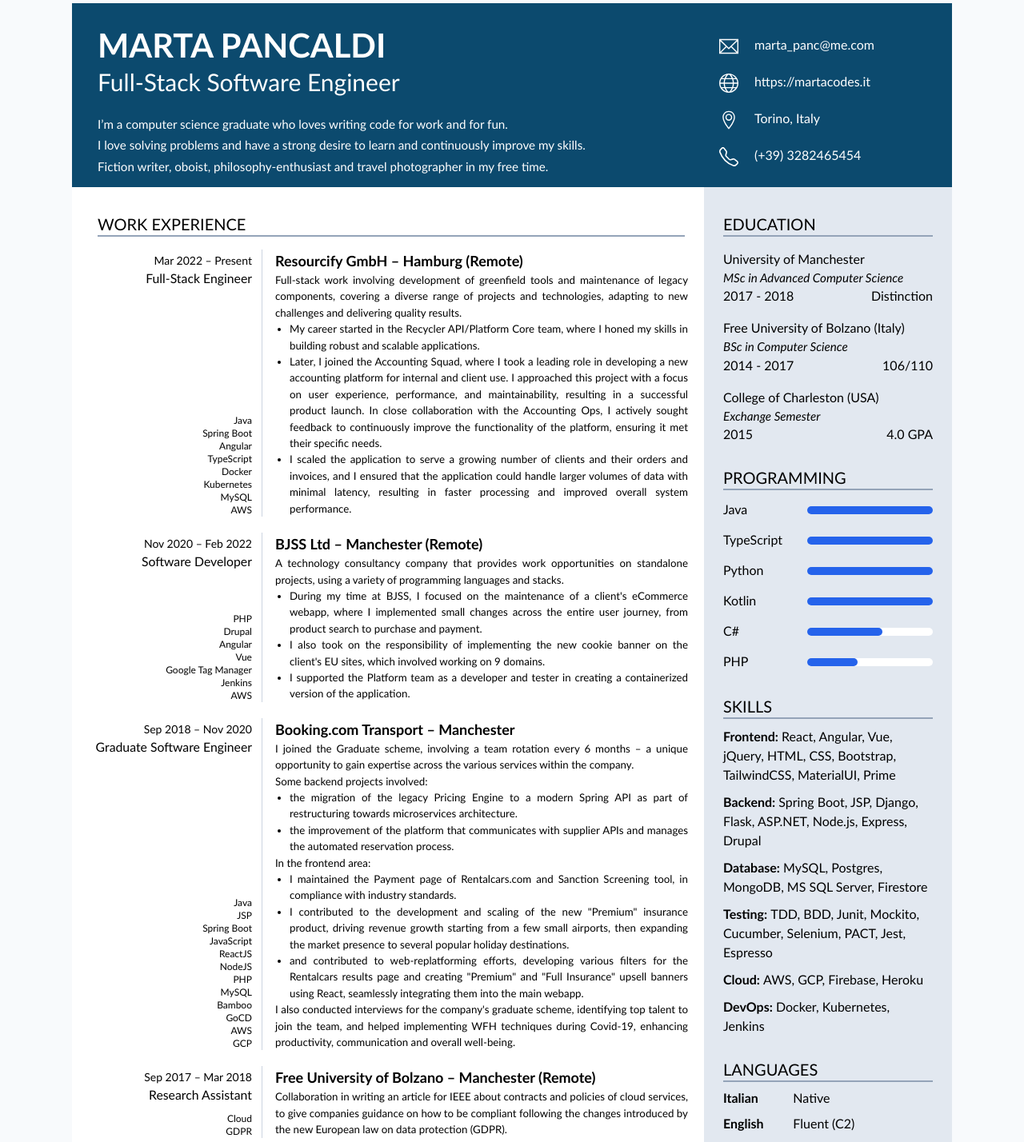
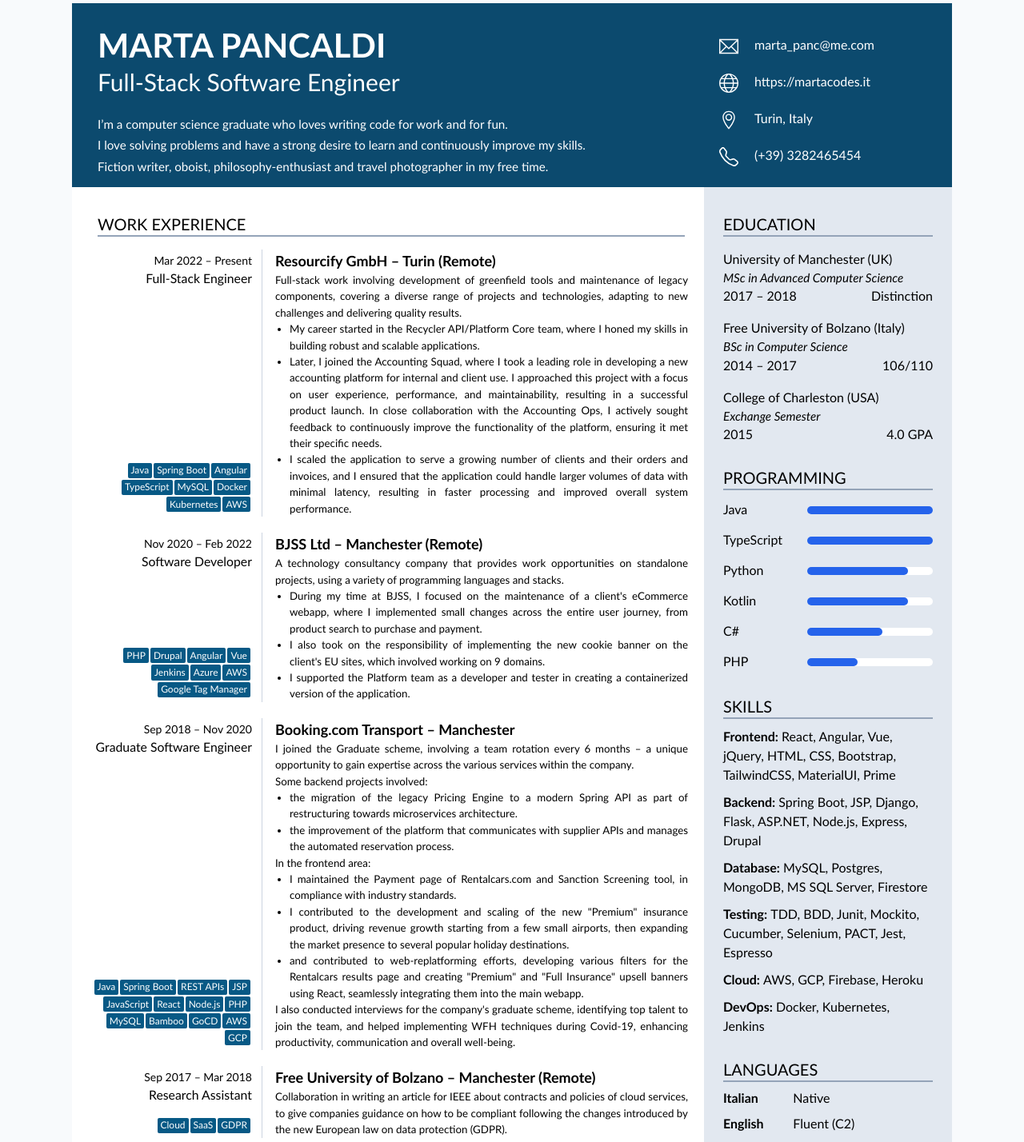
Before and after one commit to martapanc/cv-maker, a Next.js app: page /html in a window 1280 px wide. Shown: the part 100-1528 px from the top of the page at 80% size. Built offline with nearby package versions, Linux system fonts and the light colour scheme.

Commit message:
feat: skills in a flex-row with colors

```diff
--- a/src/components/cv/cards/WorkCard.tsx
+++ b/src/components/cv/cards/WorkCard.tsx
@@ -15,9 +15,12 @@ const WorkCard: React.FC<WorkCardProps> = ({ job }) => {
           <span className='text-[15.8px]'>{job.jobTitle}</span>
         </div>
 
-        <div className='flex flex-col items-end'>
+        <div className='mb-1 flex max-w-[200px] flex-wrap justify-end'>
           {job.skills.map((skill, id) => (
-            <span key={id} className='text-xs'>
+            <span
+              key={id}
+              className='mb-0.5 me-0.5 rounded-sm bg-sky-800 px-1 py-[0.1rem] text-xs text-white'
+            >
               {skill}
             </span>
           ))}
--- a/src/components/cv/sections/style.css
+++ b/src/components/cv/sections/style.css
@@ -24,3 +24,7 @@ li {
 .job-description li {
   margin-left: 18px;
 }
+
+.w-4\/5 {
+  width: 80%;
+}
--- a/src/data/data.json
+++ b/src/data/data.json
@@ -4,7 +4,7 @@
     "jobTitle": "Full-Stack Software Engineer",
     "email": "marta_panc@me.com",
     "website": "https://martacodes.it",
-    "location": "Torino, Italy",
+    "location": "Turin, Italy",
     "phoneNumber": "(+39) 3282465454",
     "intro": [
       "I’m a computer science graduate who loves writing code for work and for fun.",
@@ -15,7 +15,7 @@
   "body": {
     "jobs": [
       {
-        "name": "Resourcify GmbH – Hamburg (Remote)",
+        "name": "Resourcify GmbH – Turin (Remote)",
         "jobTitle": "Full-Stack Engineer",
         "dates": "Mar 2022 – Present",
         "description": "resourcify.md",
@@ -24,9 +24,9 @@
           "Spring Boot",
           "Angular",
           "TypeScript",
+          "MySQL",
           "Docker",
           "Kubernetes",
-          "MySQL",
           "AWS"
         ]
       },
@@ -40,9 +40,10 @@
           "Drupal",
           "Angular",
           "Vue",
-          "Google Tag Manager",
           "Jenkins",
-          "AWS"
+          "Azure",
+          "AWS",
+          "Google Tag Manager"
         ]
       },
       {
@@ -52,11 +53,12 @@
         "description": "booking.md",
         "skills": [
           "Java",
+          "Spring Boot",
+          "REST APIs",
           "JSP",
-          "Spring Boot",
           "JavaScript",
-          "ReactJS",
-          "NodeJS",
+          "React",
+          "Node.js",
           "PHP",
           "MySQL",
           "Bamboo",
@@ -70,29 +72,29 @@
         "jobTitle": "Research Assistant",
         "dates": "Sep 2017 – Mar 2018",
         "description": "Collaboration in writing an article for IEEE about contracts and policies of cloud services, to give companies guidance on how to be compliant following the changes introduced by the new European law on data protection (GDPR).",
-        "skills": ["Cloud", "GDPR"]
+        "skills": ["Cloud", "SaaS", "GDPR"]
       },
       {
         "name": "ICT Group – Reggio Emilia, Italy (Hybrid)",
         "jobTitle": "Frontend Developer",
         "dates": "July 2016 – Mar 2017",
         "description": "A 300-hour curricular internship, which led to a 5-month part-time contract. During this time, I developed a customized HRMS web application that allowed employees and HR staff to manage holiday, sick leave, and business travel requests.",
-        "skills": ["AngularJS", "NodeJS", "MongoDB"]
+        "skills": ["AngularJS", "Node.js", "MongoDB"]
       }
     ]
   },
   "sidebar": {
     "education": [
       {
-        "school": "University of Manchester",
+        "school": "University of Manchester (UK)",
         "degree": "MSc in Advanced Computer Science",
-        "years": "2017 - 2018",
+        "years": "2017 – 2018",
         "grade": "Distinction"
       },
       {
         "school": "Free University of Bolzano (Italy)",
         "degree": "BSc in Computer Science",
-        "years": "2014 - 2017",
+        "years": "2014 – 2017",
         "grade": "106/110"
       },
       {
```
Also changed, not shown: 1 other file (tests, documents, lock files or other folders).
